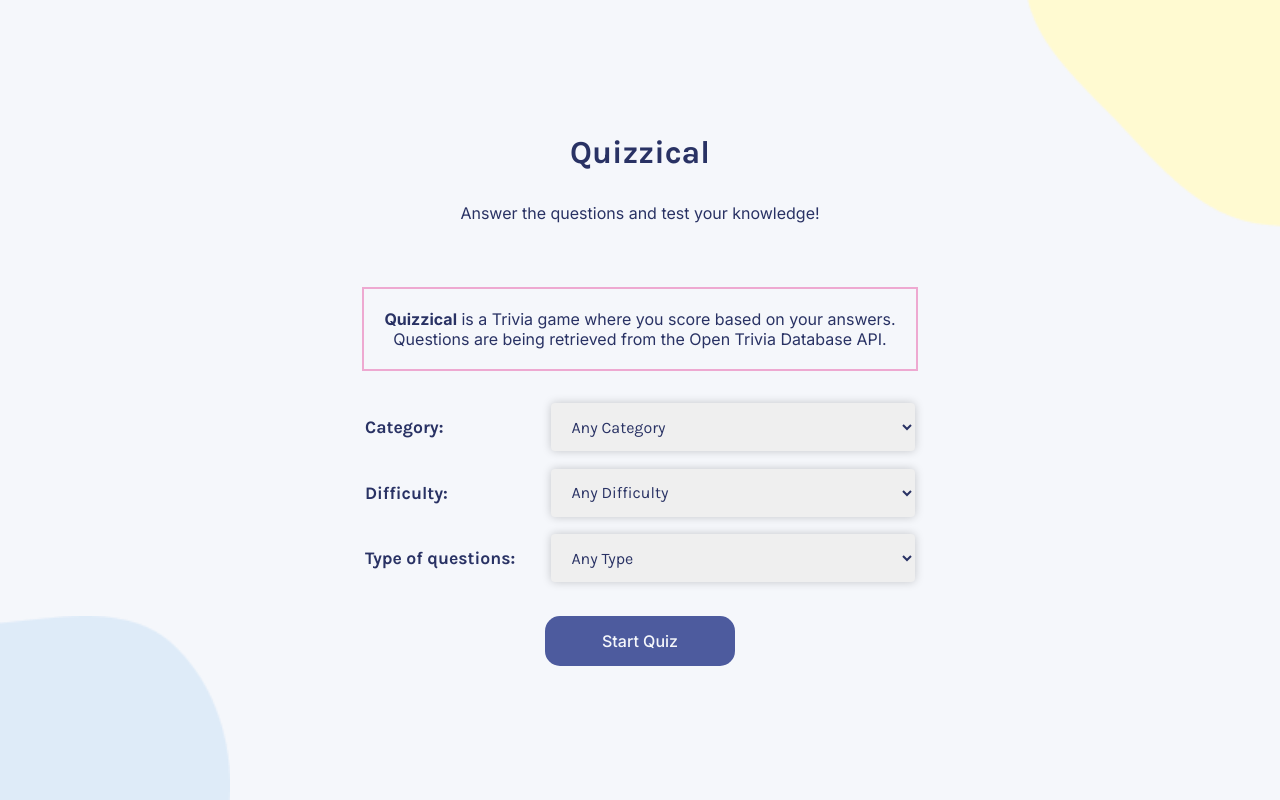
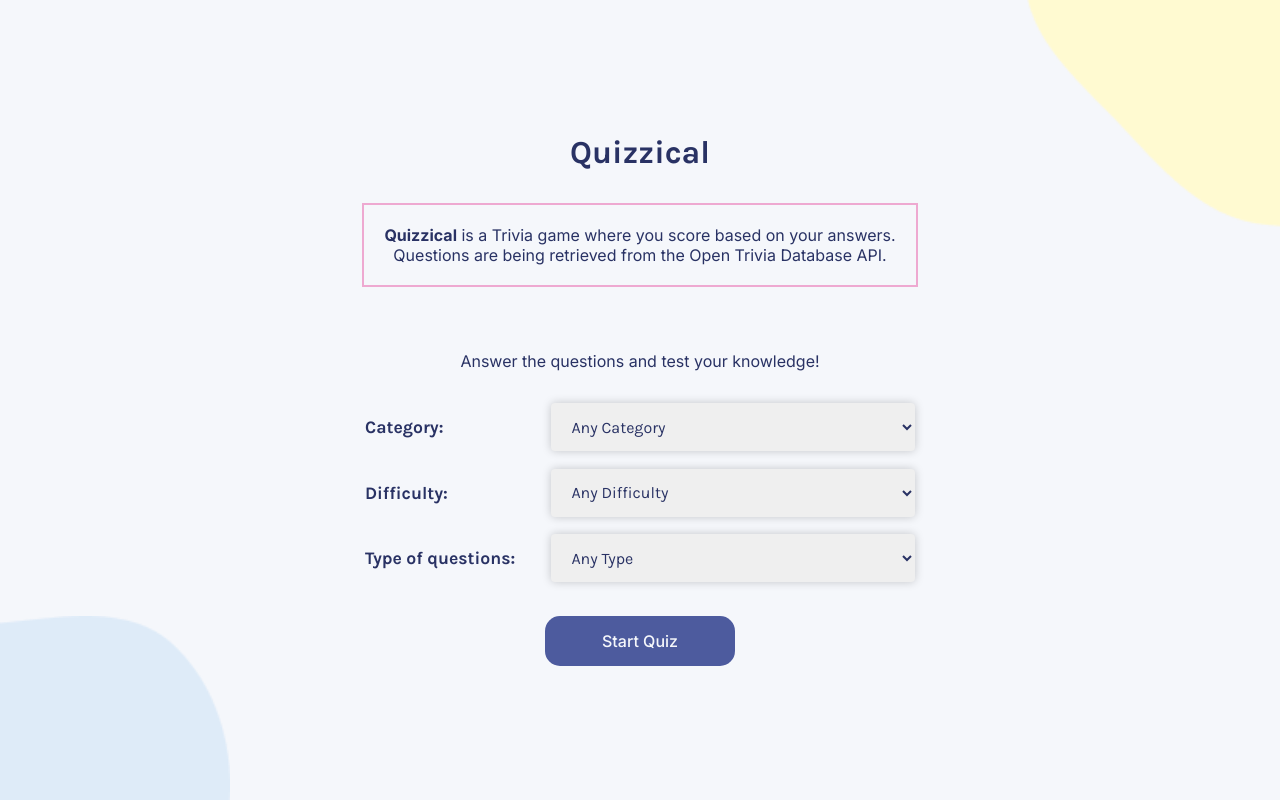
Before and after one commit to Yafira/quizzical, a React (Create React App) app: page / in a window 1280 px wide. Built offline with nearby package versions, Linux system fonts and the light colour scheme.

Commit message:
edited placement of game text/game description

```diff
--- a/src/App.js
+++ b/src/App.js
@@ -43,13 +43,14 @@
 			) : (
 				<section className='game-intro'>
 					<h1 className='game-title'>Quizzical</h1>
-					<p className='game-text'>
-						Answer the questions and test your knowledge!
-					</p>
+
 					<p className='game-description'>
 						<b>Quizzical</b> is a Trivia game where you score based on your
 						answers. <br></br>Questions are being retrieved from the Open Trivia
 						Database API.
+					</p>
+					<p className='game-text'>
+						Answer the questions and test your knowledge!
 					</p>
 
 					{showNoQuestionsError && (
```
